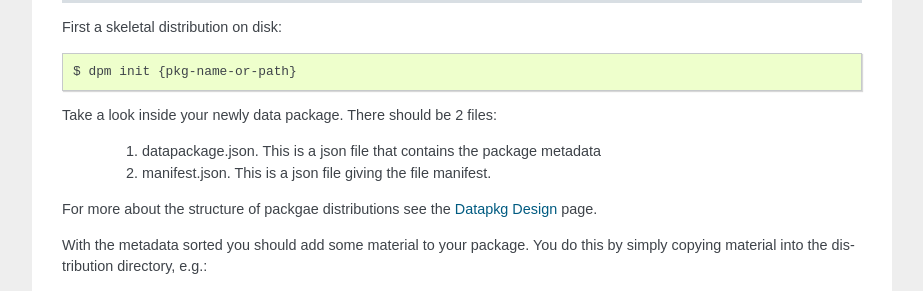
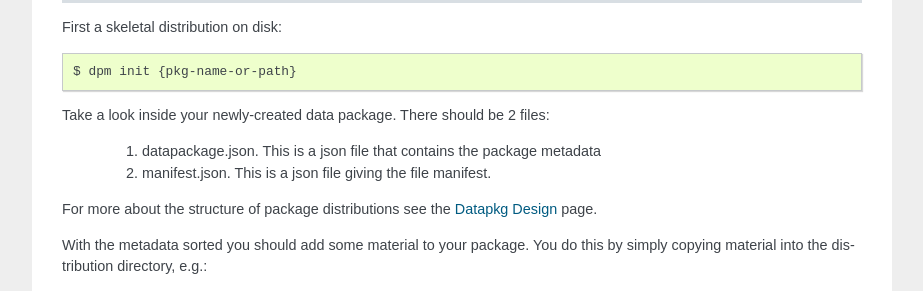
Before and after one commit to openknowledge-archive/dpm-old, a Sphinx documentation site: the page built from doc/manual.rst, in a window 1280 px wide and 900 px high, scrolled down 2690 px. Shown: the part 153-444 px from the top of the window, without its empty margins (198-1121 px from the left). Built offline with Sphinx 7.4.7, drawn with Linux system fonts in a browser that asks for light colours.

Commit message:
two typos

```diff
--- a/doc/manual.rst
+++ b/doc/manual.rst
@@ -157,12 +157,12 @@ First a skeletal distribution on disk::
 
     $ dpm init {pkg-name-or-path}
 
-Take a look inside your newly data package. There should be 2 files:
+Take a look inside your newly-created data package. There should be 2 files:
 
   1. datapackage.json. This is a json file that contains the package metadata
   2. manifest.json. This is a json file giving the file manifest.
 
-For more about the structure of packgae distributions see the :doc:`design` page.
+For more about the structure of package distributions see the :doc:`design` page.
 
 With the metadata sorted you should add some material to your package. You do
 this by simply copying material into the distribution directory, e.g.::
```
